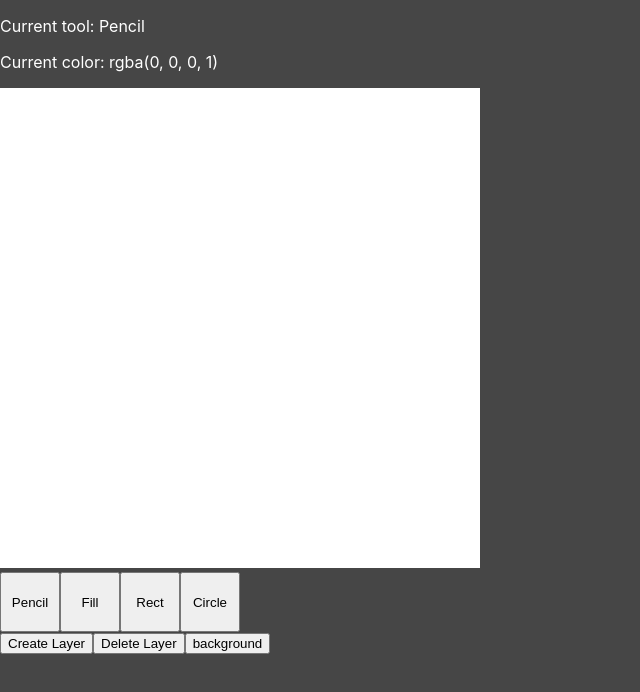
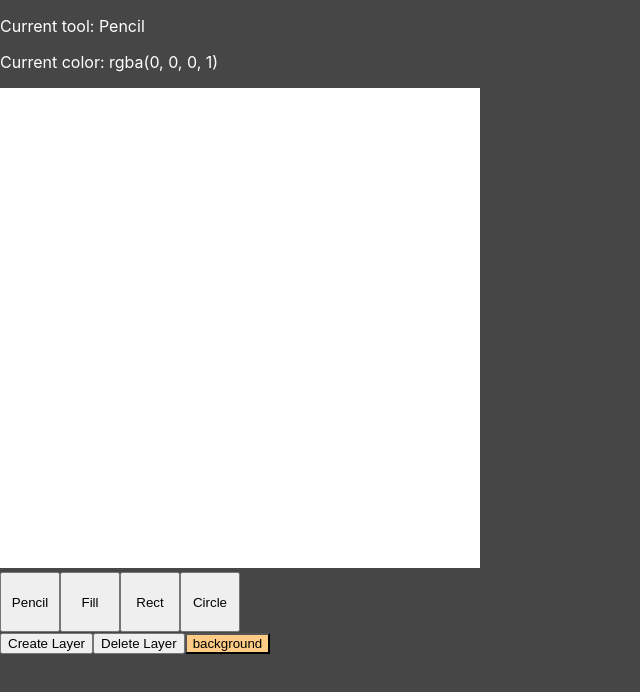
Before and after one commit to Microwave-WYB/pixel_art, a React (Create React App) app: page / in a window 1280 px wide. Shown: the top 692 px of the page, without its empty margins (0-640 px from the left). Built offline with nearby package versions, Linux system fonts and the light colour scheme.

Commit message:
Highlight current layer

```diff
--- a/src/LayerSwitcher.jsx
+++ b/src/LayerSwitcher.jsx
@@ -21,6 +21,7 @@ const LayerSwitcher = (props) => {
             onClick(e, i)
           }}
           onClick={(e) => onClick(e, i)}
+          style={{backgroundColor: props.layers.curr === i ? "#ffcc85" : ""}}
         >
           {props.layers.arr[i].id}
         </button>,
@@ -38,7 +39,7 @@ const LayerSwitcher = (props) => {
 
   const deleteLayer = () => {
     props.layers.arr.splice(props.layers.curr, 1);
-    props.layers.curr = props.layers.arr.length;
+    props.layers.curr = props.layers.curr - 1;
     updateLayerButtons();
   }
 
@@ -48,6 +49,7 @@ const LayerSwitcher = (props) => {
         // switch layer with left click
         switchLayer(index);
         console.log("left");
+        updateLayerButtons();
         break;
       case 2:
         // toggle visibility with right click
```
